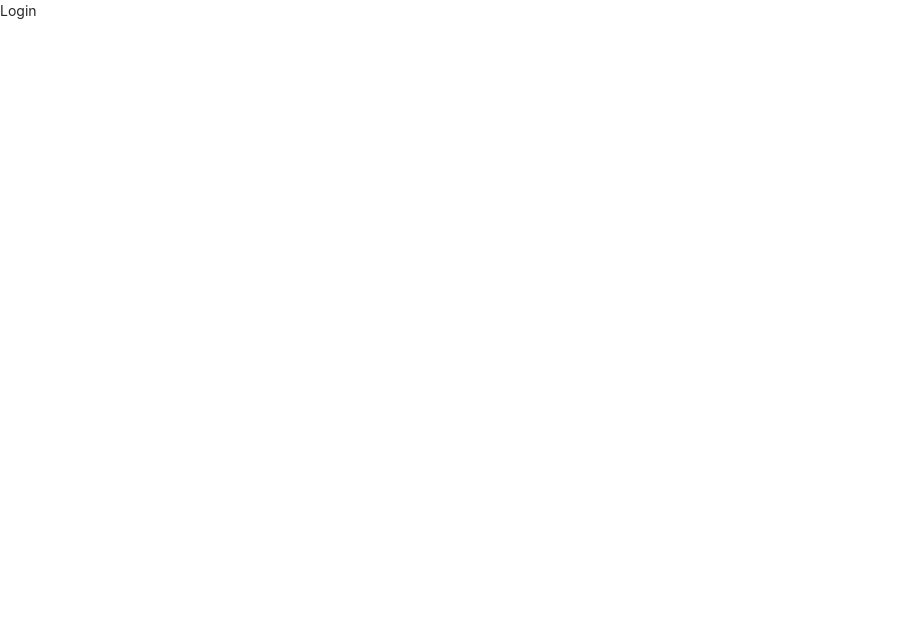
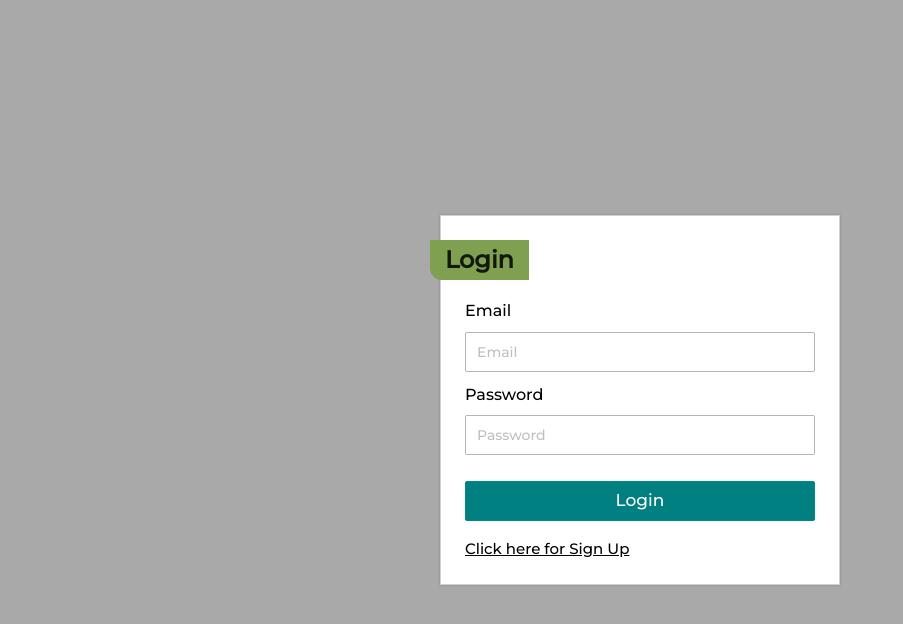
Before and after one commit to abhishekgupta44/Doctro, a React (Create React App) app in the folder client/: page /login in a window 1280 px wide. Shown: the top 624 px of the page, without its empty margins (0-903 px from the left). Built offline with nearby package versions, Linux system fonts and the light colour scheme.

Commit message:
completing register and login page for front end

```diff
--- a/client/src/index.css
+++ b/client/src/index.css
@@ -1,3 +1,10 @@
+
+@import url('https://fonts.googleapis.com/css2?family=Montserrat:wght@500&display=swap');
+
+*{
+    font-family: 'Montserrat', 'sans-serif' !important;
+}
+
 
 /* overriding antd */
 
@@ -49,6 +56,11 @@
     font-size: 17px !important;
 }
 
+.anchor {
+    color: black !important;
+    text-decoration: underline !important;
+    font-size: 15px !important;
+}
 
 /* authentication pages */
 
@@ -57,8 +69,19 @@
     display: flex;
     align-items: center;
     justify-content: center;
+    background-color: darkgrey;
 }
 
 .authentication-form {
     width: 400px;
 }
+
+.authentication .card-title {
+    font-size: 1.5rem !important;
+    font-weight: bold !important;
+    background-color: rgb(126, 160, 80) !important;
+    max-width: max-content !important;
+    padding: 6px 15px !important;
+    margin-left: -35px ;
+    border-bottom-left-radius: 12px;
+}
--- a/client/src/pages/Login.js
+++ b/client/src/pages/Login.js
@@ -1,8 +1,41 @@
+import { Button, Form, Input } from 'antd'
 import React from 'react'
+import { Link } from 'react-router-dom'
 
 function Login() {
+
+  const onFinish = (values) => {
+    console.log('Received values of the form', values);
+
+  }
+
   return (
-    <div>Login</div>
+    <div className='authentication'>
+      <div className='authentication-form card p-4'>
+        <h1 className='card-title'>Login</h1>
+        <Form layout= 'vertical' onFinish={onFinish}>
+
+
+          <Form.Item label= 'Email' name= 'email'>
+            <Input placeholder= 'Email' />
+          </Form.Item>
+
+          <Form.Item label= 'Password' name= 'password'>
+            <Input placeholder= 'Password' type= 'password' />
+          </Form.Item>
+
+          <Button className='primary-button my-3' htmlType= 'submit'>
+            Login
+          </Button>
+
+          <Link to= '/register' className='anchor'>
+            Click here for Sign Up
+          </Link>
+
+        </Form>
+
+      </div>
+    </div>
   )
 }
 
--- a/client/src/pages/Register.js
+++ b/client/src/pages/Register.js
@@ -1,12 +1,19 @@
 import { Button, Form, Input } from 'antd'
 import React from 'react'
+import { Link } from 'react-router-dom'
 
 function Register() {
+
+  const onFinish = (values) => {
+    console.log('Received values of the form', values);
+
+  }
+
   return (
     <div className='authentication'>
       <div className='authentication-form card p-4'>
         <h1 className='card-title'>Sign Up</h1>
-        <Form layout= 'vertical'>
+        <Form layout= 'vertical' onFinish={onFinish}>
 
           <Form.Item label= 'Name' name= 'name'>
             <Input placeholder= 'Name' />
@@ -17,12 +24,16 @@
           </Form.Item>
 
           <Form.Item label= 'Password' name= 'password'>
-            <Input placeholder= 'Password' />
+            <Input placeholder= 'Password' type= 'password' />
           </Form.Item>
 
-          <Button className='primary-button mt-3'>
+          <Button className='primary-button my-3' htmlType= 'submit'>
             Sign Up
           </Button>
+
+          <Link to= '/login' className='anchor'>
+            Click here for Login
+          </Link>
 
 
 
```
